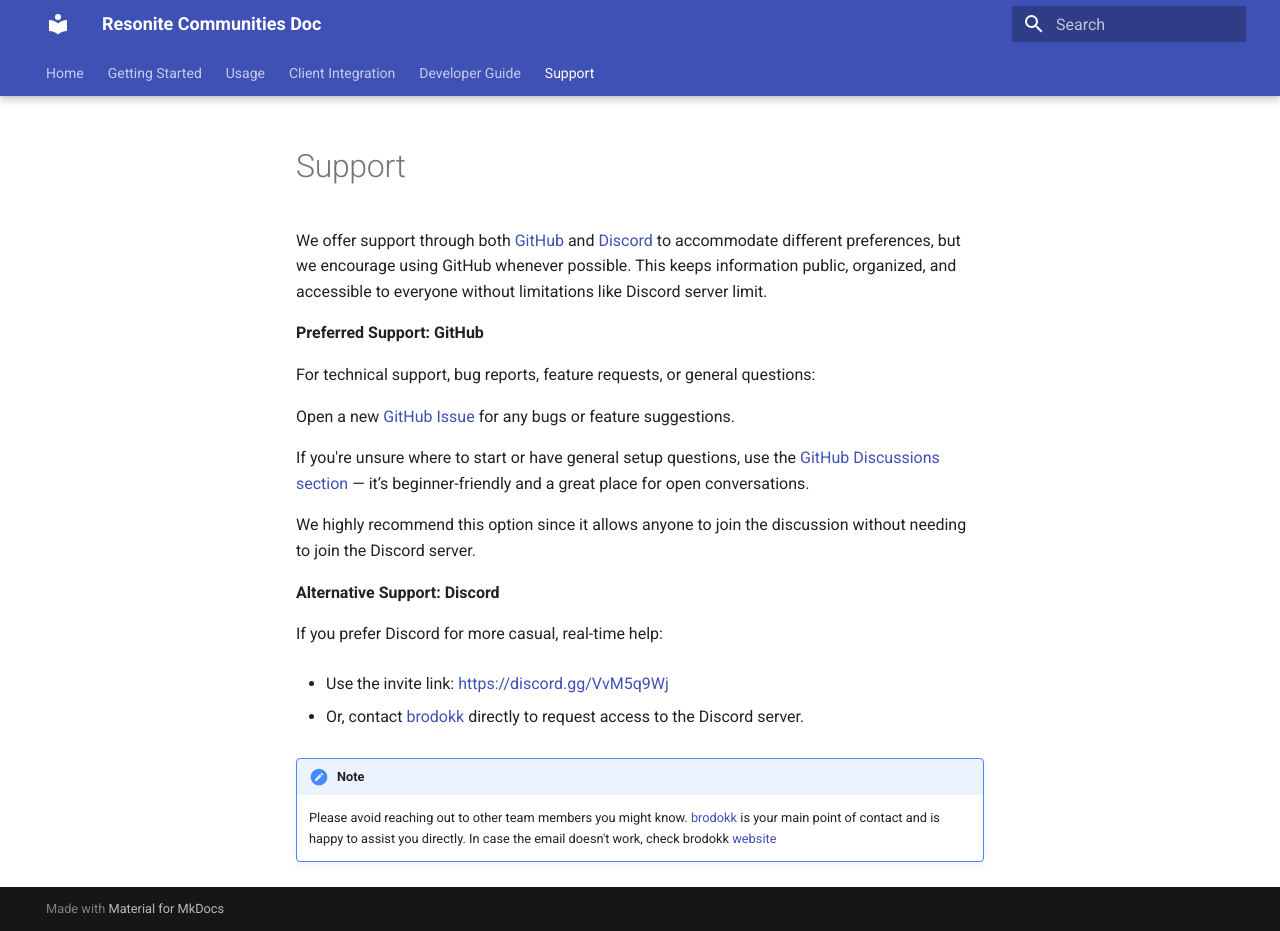
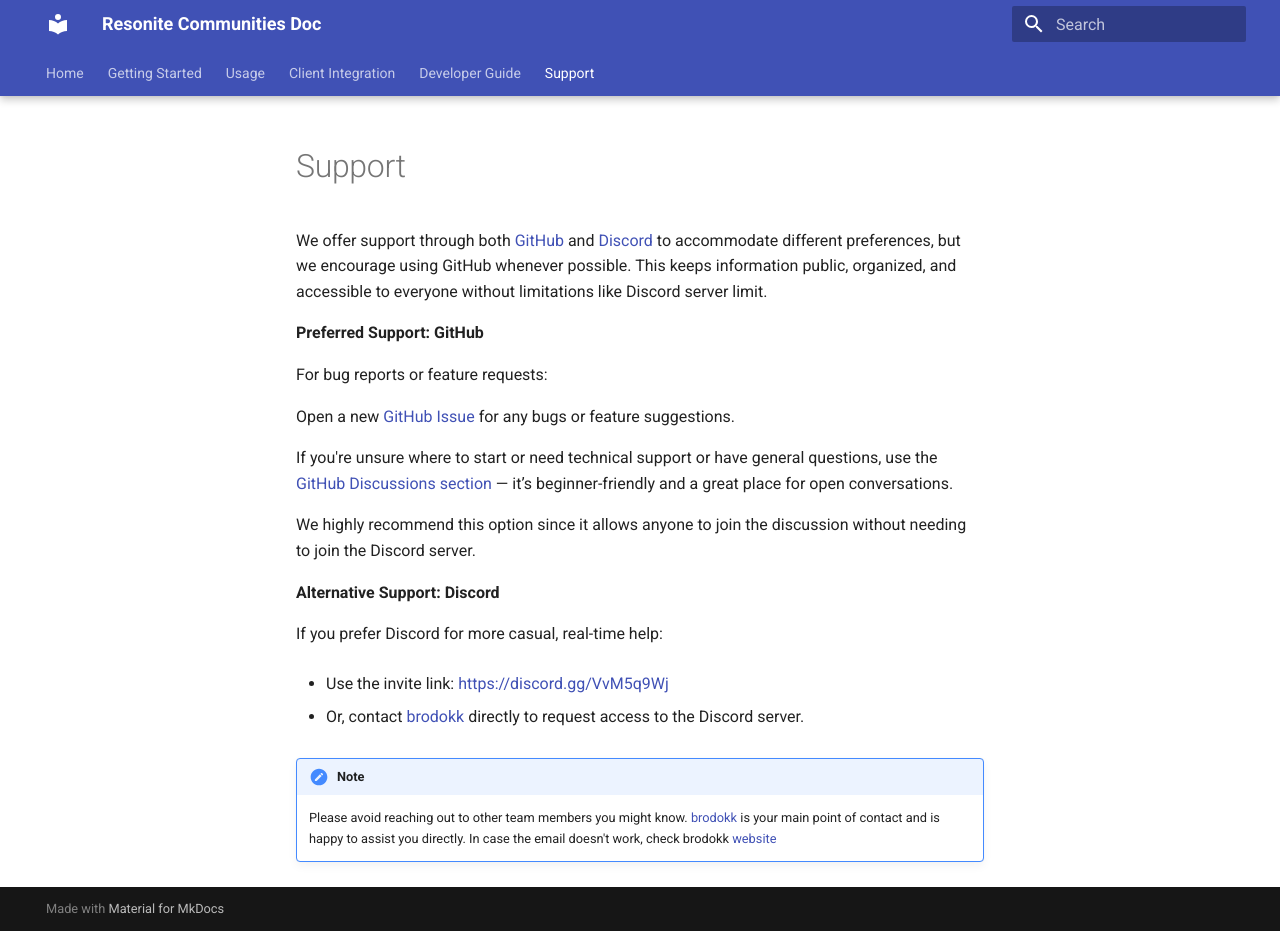
Before and after one commit to Resonite-Community-Projects/community_events.resonite, an MkDocs documentation site: the page built from docs/docs/support.md, in a window 1280 px wide and 931 px high. Built offline with MkDocs 1.6.1 and Material for MkDocs 9.7.7, drawn with Linux system fonts in a browser that asks for light colours.

Commit message:
update doc

```diff
--- a/docs/docs/support.md
+++ b/docs/docs/support.md
@@ -8,11 +8,11 @@
 
 **Preferred Support: GitHub**
 
-For technical support, bug reports, feature requests, or general questions:
+For bug reports or feature requests:
 
 Open a new [GitHub Issue](https://github.com/Resonite-Community-Projects/community_events.resonite/issues) for any bugs or feature suggestions.
 
-If you're unsure where to start or have general setup questions, use the [GitHub Discussions section](https://github.com/Resonite-Community-Projects/community_events.resonite/discussions) — it’s beginner-friendly and a great place for open conversations.
+If you're unsure where to start or need technical support or have general questions, use the [GitHub Discussions section](https://github.com/Resonite-Community-Projects/community_events.resonite/discussions) — it’s beginner-friendly and a great place for open conversations.
 
 We highly recommend this option since it allows anyone to join the discussion without needing to join the Discord server.
 
```
